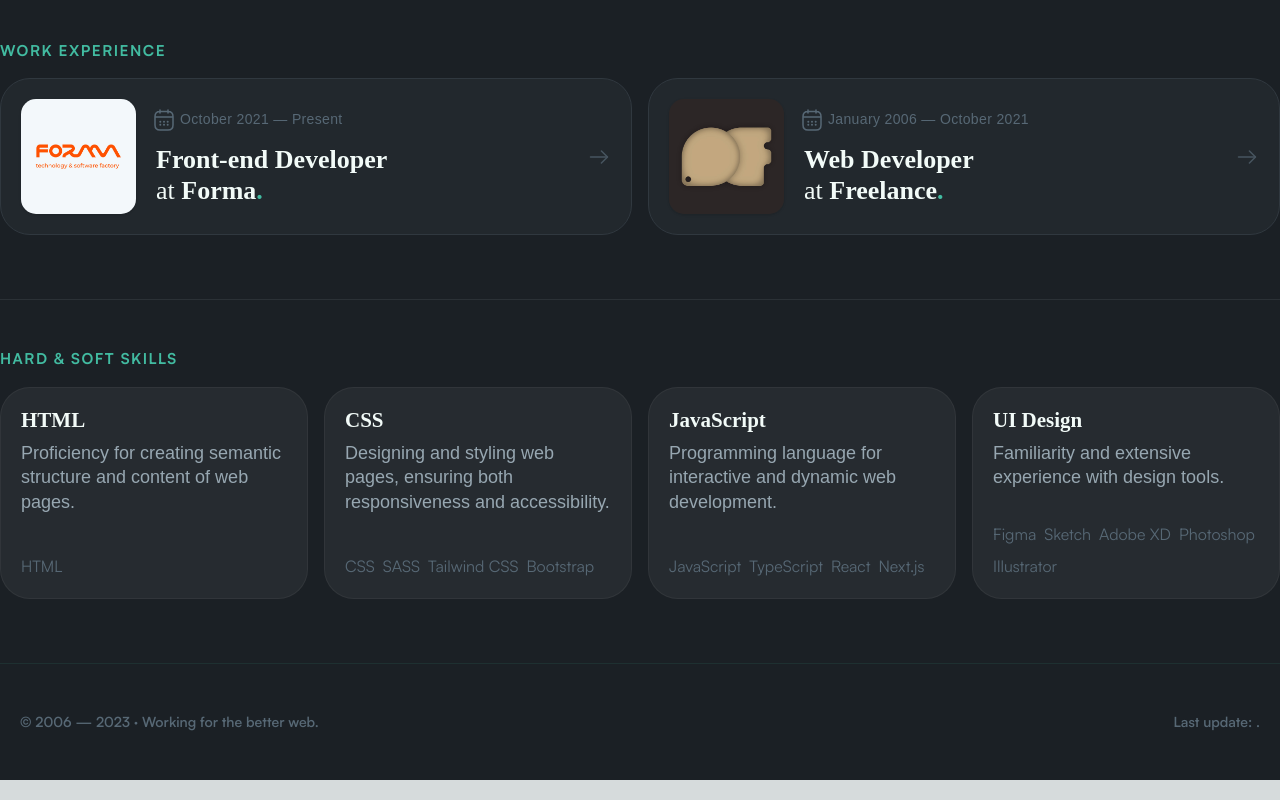
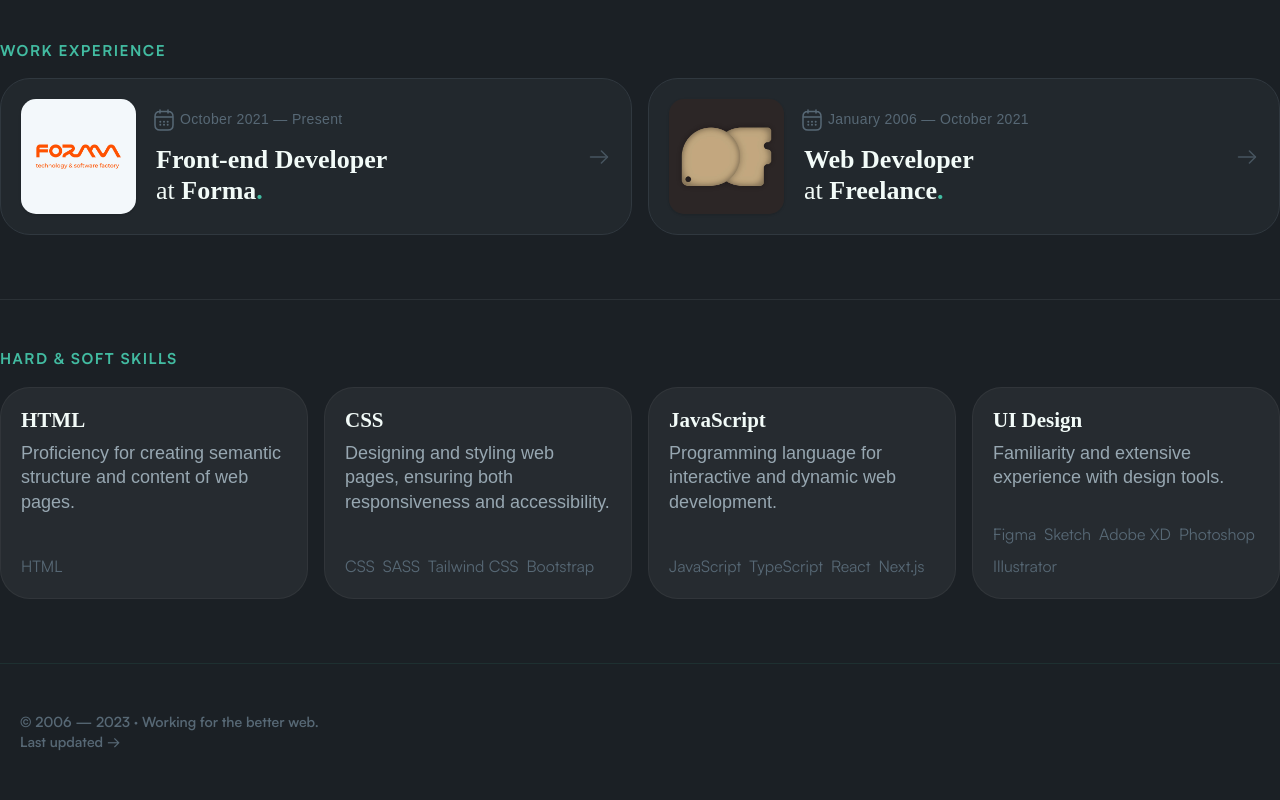
Before and after one commit to pablofogliazza/personal-site, a Next.js app: page / in a window 1280 px wide. Shown: the part 599-1399 px from the top of the page. Built offline with nearby package versions, Linux system fonts and the light colour scheme; no server answers; a web font is replaced by a local one.

Commit message:
Modify footer updates.

```diff
--- a/src/containers/Footer.jsx
+++ b/src/containers/Footer.jsx
@@ -36,15 +36,14 @@ const Footer = () => {
       <div className="container flex items-center justify-between mx-auto">
         <p className="text-sm font-semibold text-shark-500">
           &copy; 2006 &mdash; 2023 &middot; Working for the better web.
+          <br />
+          Last updated {commit.date} &rarr; {commit.message}
         </p>
 
         <p
           className="text-sm font-semibold text-right text-shark-500"
           key={commit.date}
-        >
-          Last update: {commit.date}.<br />
-          {commit.message}
-        </p>
+        ></p>
       </div>
     </div>
   )
```
